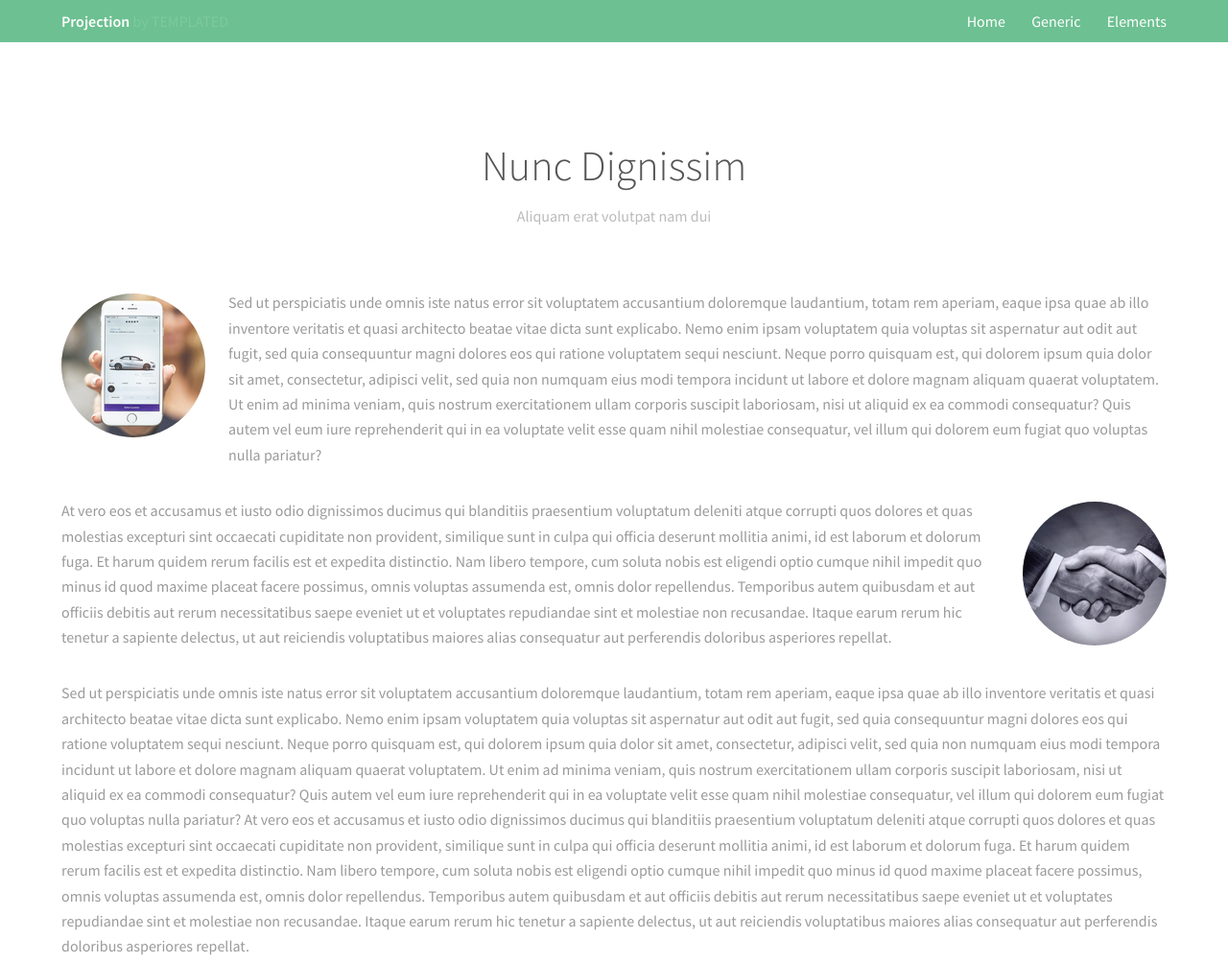
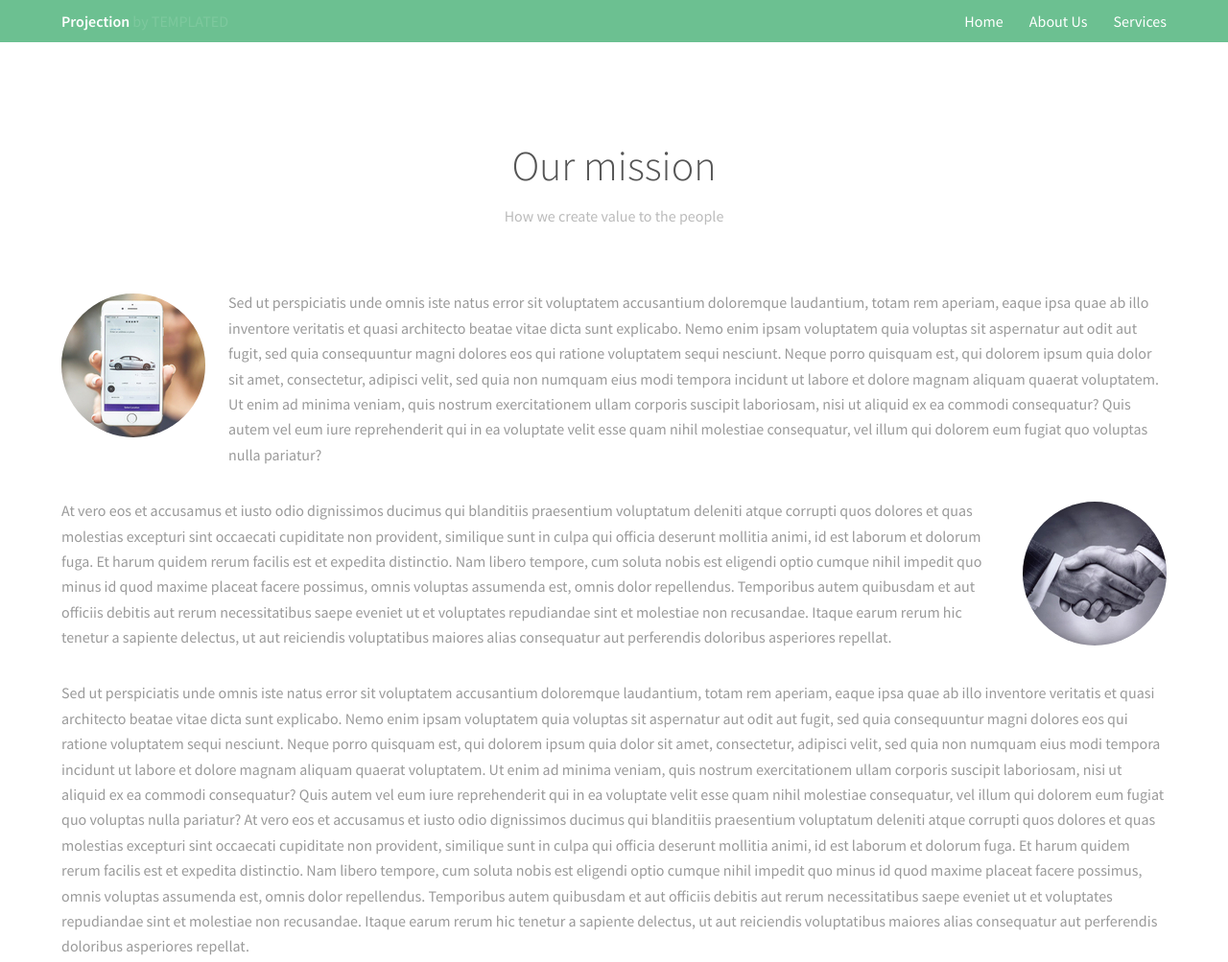
Before and after one commit to mavrenkov/mavrenkov.github.io, a plain HTML site: page about.html in a window 1280 px wide. Shown: the top 1003 px of the page at 96% size. Drawn offline with Linux system fonts and the light colour scheme; a script that the page names is missing.

Commit message:
minor upd

```diff
--- a/about.html
+++ b/about.html
@@ -19,8 +19,8 @@
 					<a href="index.html" class="logo"><strong>Projection</strong> by TEMPLATED</a>
 					<nav id="nav">
 						<a href="index.html">Home</a>
-						<a href="about.html">Generic</a>
-						<a href="services.html">Elements</a>
+						<a href="about.html">About Us</a>
+						<a href="services.html">Services</a>
 					</nav>
 					<a href="#navPanel" class="navPanelToggle"><span class="fa fa-bars"></span></a>
 				</div>
@@ -30,8 +30,8 @@
 			<section id="three" class="wrapper">
 				<div class="inner">
 					<header class="align-center">
-						<h2>Nunc Dignissim</h2>
-						<p>Aliquam erat volutpat nam dui </p>
+						<h2>Our mission</h2>
+						<p>How we create value to the people</p>
 					</header>
 					<div class="image round left">
 						<img src="images/pic01.jpg" alt="Pic 01" />
```
